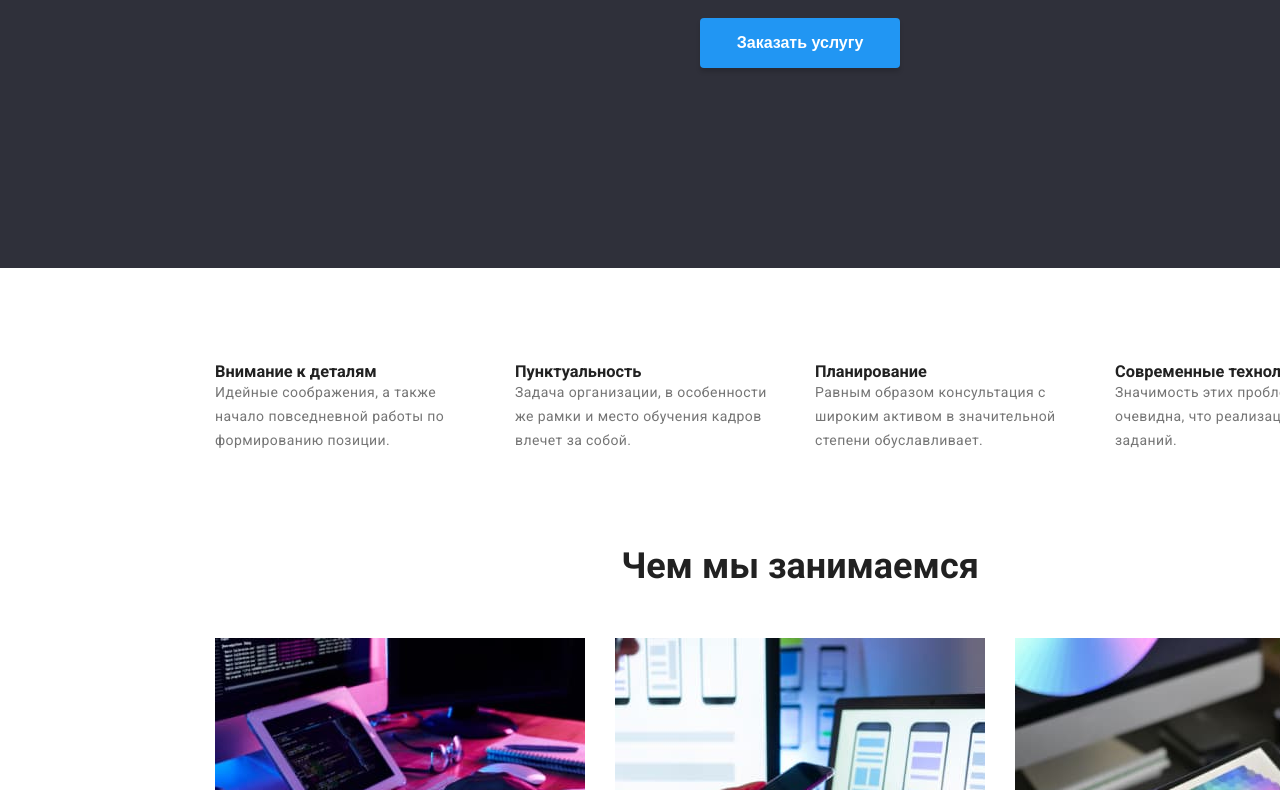
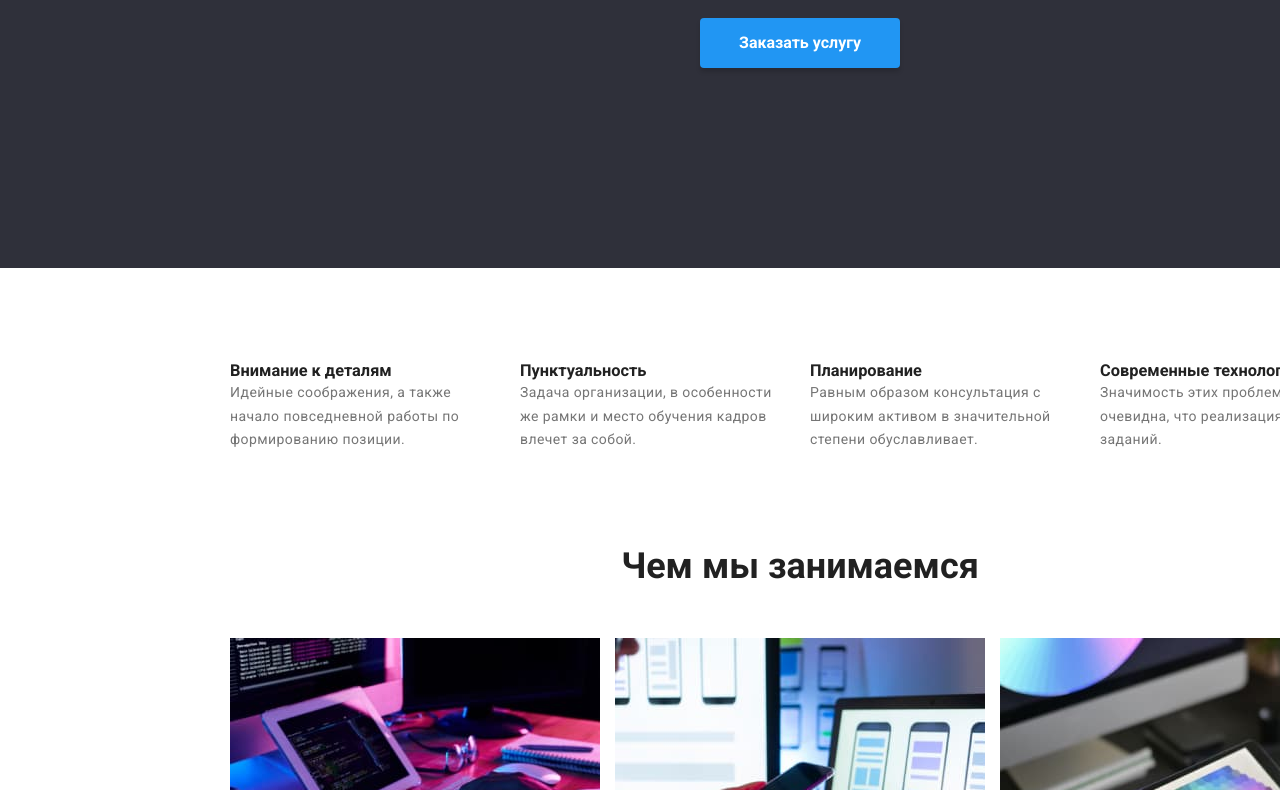
Before and after one commit to SerhiiOnyshchenko/goit-markup-hw-03, a plain HTML site: page index.html in a window 1280 px wide. Shown: the part 411-1201 px from the top of the page. Drawn offline with Linux system fonts and the light colour scheme.

Commit message:
import "modern-normalize.css"

```diff
--- a/css/styles.css
+++ b/css/styles.css
@@ -1,3 +1,4 @@
+@import "modern-normalize.css";
 * {
 	margin: 0;
 	padding: 0;
```
